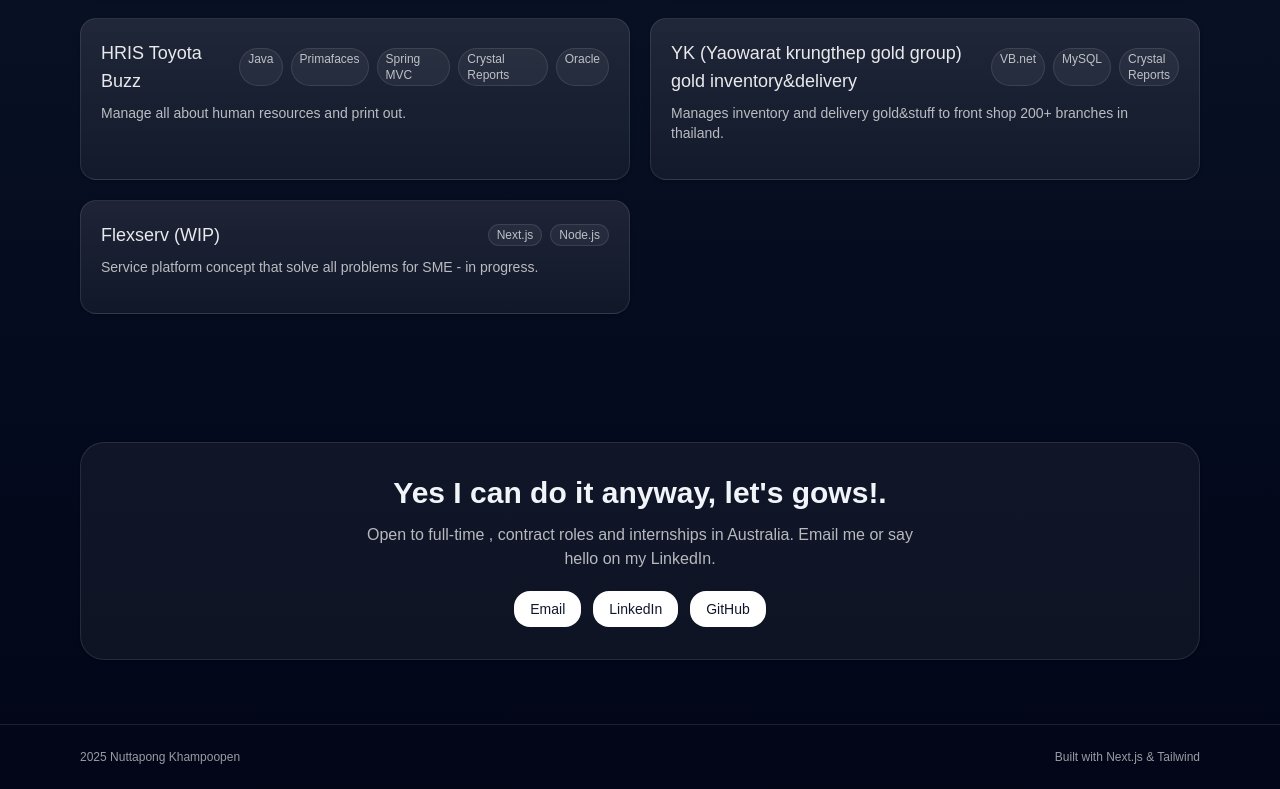
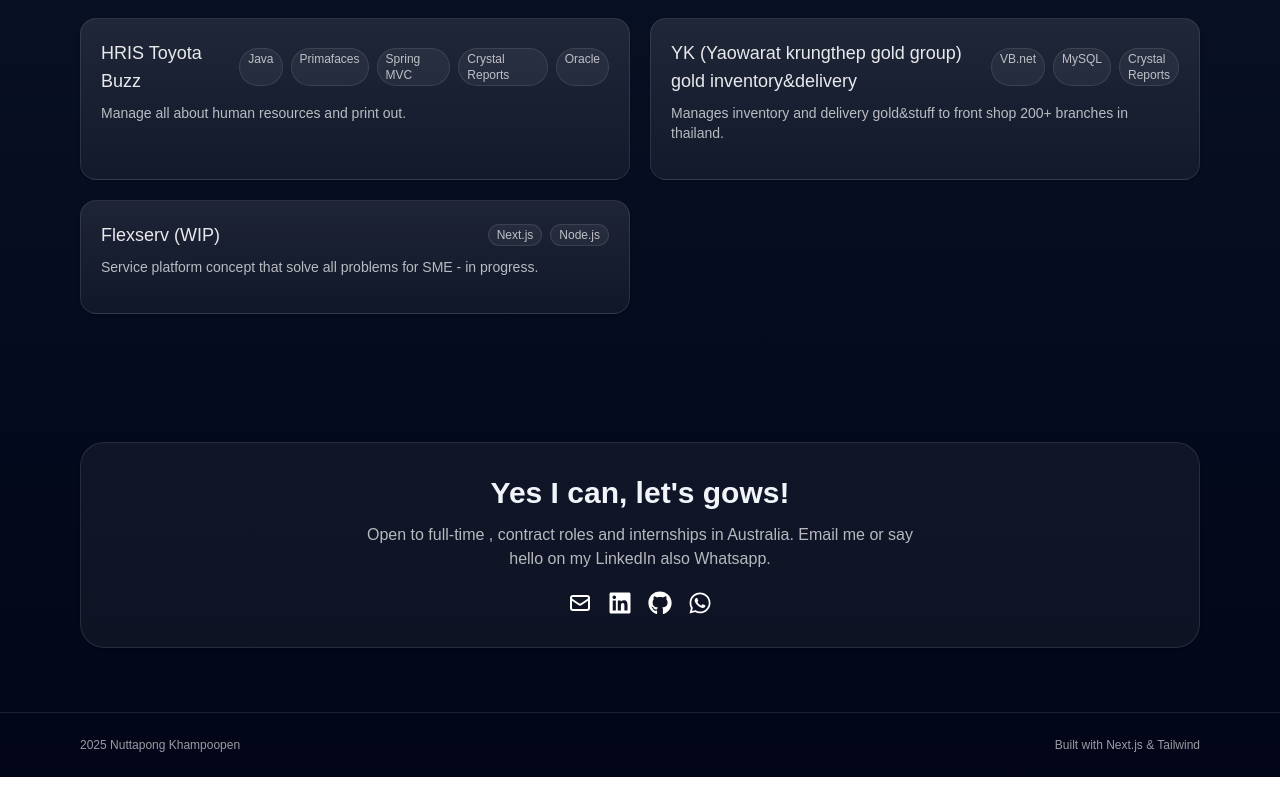
Before and after one commit to IXYOZ/portfolio, a Next.js app: page / in a window 1280 px wide. Shown: the part 1776-2565 px from the top of the page. Built offline with nearby package versions, Linux system fonts and the light colour scheme.

Commit message:
Change words&icon

```diff
--- a/app/components/Contact.tsx
+++ b/app/components/Contact.tsx
@@ -1,34 +1,38 @@
 'use client'
 
+import { FaGithub, FaLinkedin, FaWhatsapp } from "react-icons/fa"
+import { HiOutlineMail } from "react-icons/hi"
 export default function Contact(){
 
     return <section id="contact" className="mx-auto max-w-6xl px-4 py-16">
     <div className="rounded-3xl border border-white/10 bg-white/5 p-8 text-center shadow">
       <h2 className="text-2xl font-semibold md:text-3xl">
-        {"Yes I can do it anyway, let's gows!."}
+        {"Yes I can, let's gows!"}
       </h2>
       <p className="mx-auto mt-3 max-w-xl text-sm text-white/70 md:text-base">
         Open to full-time , contract roles and internships in Australia.
-        Email me or say hello on my LinkedIn.
+        Email me or say hello on my LinkedIn also Whatsapp.
       </p>
-      <div className="mt-5 flex flex-wrap justify-center gap-3">
+      <div className="mt-5 flex flex-wrap justify-center gap-4 text-white text-2xl">
         <a
-          href="mailto:nuttapon9.kn@gmail.com"
-          className="rounded-2xl bg-white px-4 py-2 text-sm font-medium text-slate-900 hover:shadow-lg"
+          href="mailto:nuttapon9.kn@gmail.com" target="_blank" rel="noopener noreferrer"
         >
-          Email
+          <HiOutlineMail/>
         </a>
         <a
-          href="https://www.linkedin.com/in/nuttapon9-khampoopen"
-          className="rounded-2xl bg-white px-4 py-2 text-sm font-medium text-slate-900 hover:shadow-lg"
+          href="https://www.linkedin.com/in/nuttapon9-khampoopen" target="_blank" rel="noopener noreferrer"
         >
-          LinkedIn
+          <FaLinkedin/>
         </a>
         <a
-          href="https://github.com/IXYOZ"
-          className="rounded-2xl bg-white px-4 py-2 text-sm font-medium text-slate-900 hover:shadow-lg"
+          href="https://github.com/IXYOZ" target="_blank" rel="noopener noreferrer"
         >
-          GitHub
+          <FaGithub/>
+        </a>
+        <a
+          href="https://wa.me/0499763044" target="_blank" rel="noopener noreferrer"
+        >
+          <FaWhatsapp/>
         </a>
       </div>
     </div>
--- a/package.json
+++ b/package.json
@@ -12,7 +12,8 @@
     "framer-motion": "^12.23.12",
     "next": "15.5.0",
     "react": "19.1.0",
-    "react-dom": "19.1.0"
+    "react-dom": "19.1.0",
+    "react-icons": "^5.5.0"
   },
   "devDependencies": {
     "@eslint/eslintrc": "^3",
```
Also changed, not shown: 1 other file (tests, documents, lock files or other folders).
